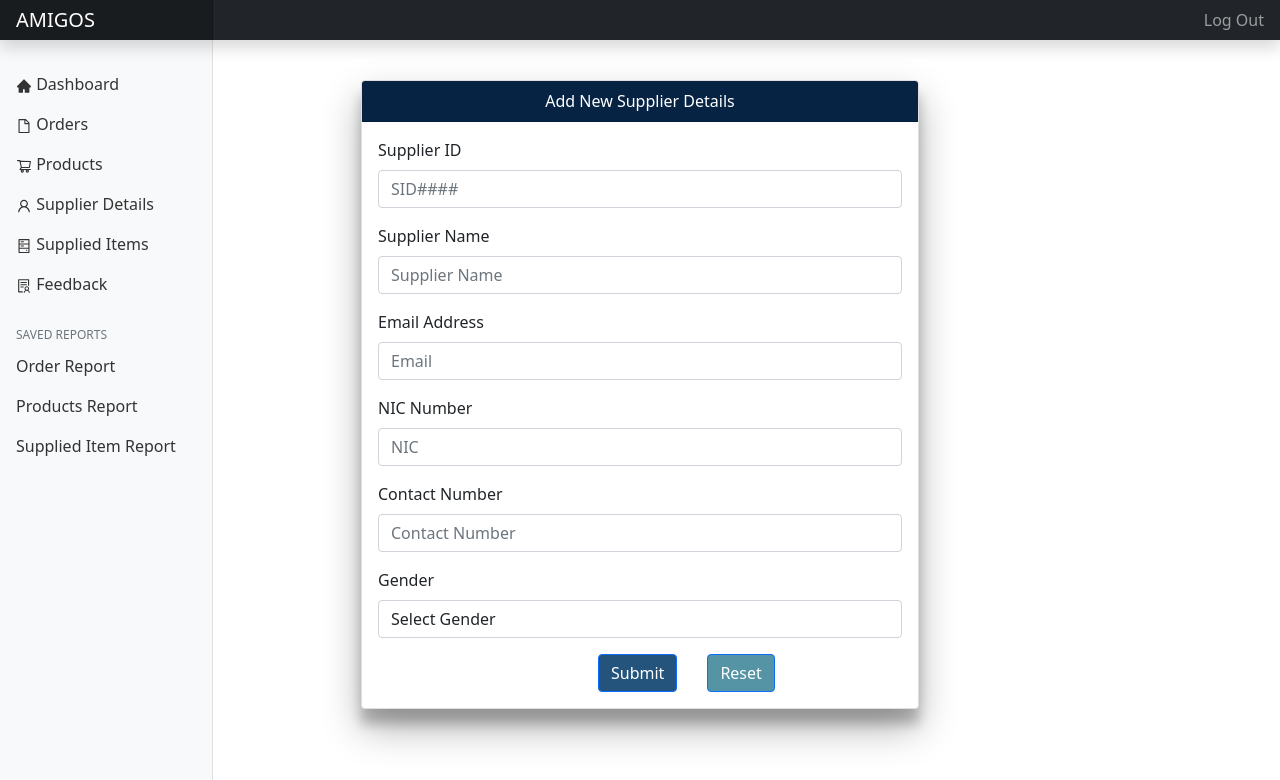
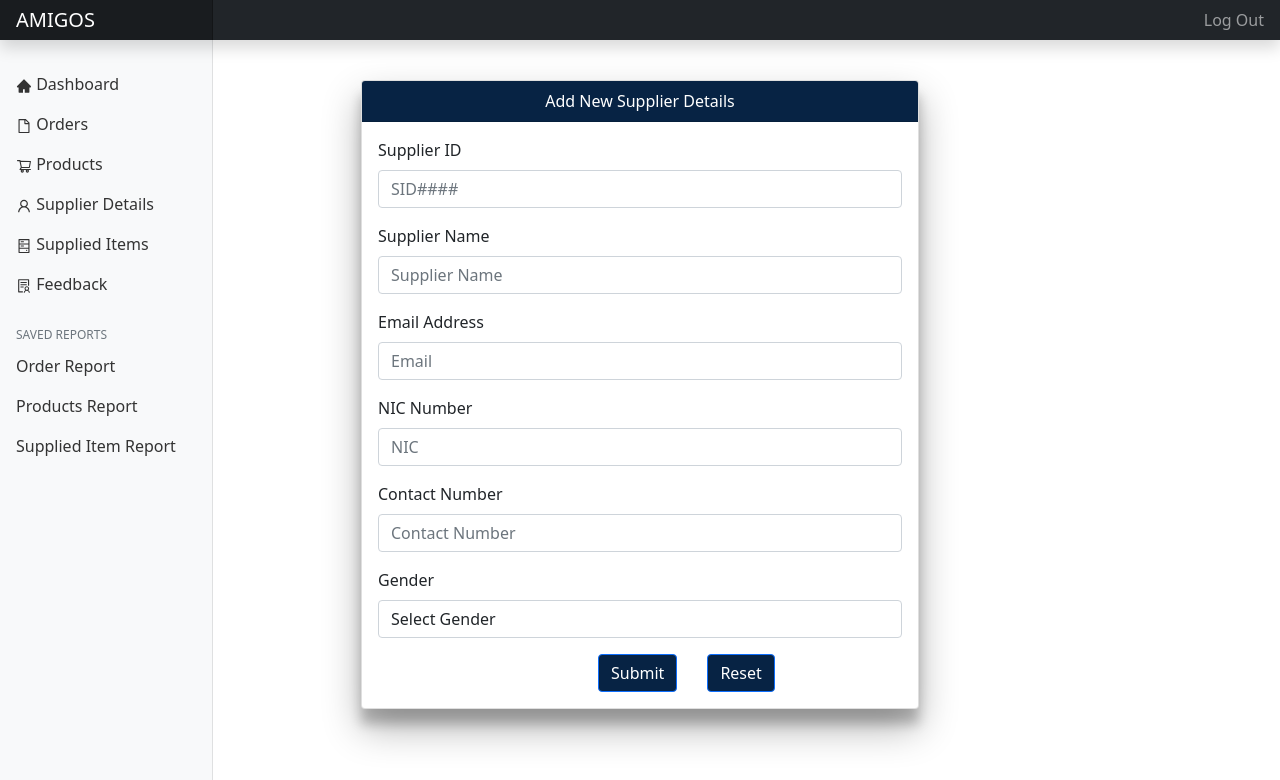
Before and after one commit to Minuli-Lavanya/Online-Shopping-Frontend, a React (Create React App) app in the folder frontend/: page /add in a window 1280 px wide. Shown: the top 780 px of the page. Built offline with nearby package versions, Linux system fonts and the light colour scheme.

Commit message:
changed supplier list

```diff
--- a/frontend/src/Components/SupplierDetails.js
+++ b/frontend/src/Components/SupplierDetails.js
@@ -2,7 +2,7 @@
 import React, {useState} from 'react';
 import {Card, Form, Button, Container} from 'react-bootstrap';
 import axios from "axios";
-
+import {useHistory} from 'react-router-dom'
 
 
 
@@ -16,9 +16,12 @@ export default function SupplierDetails() {
     const [phone_number, setPhone] = useState("");
     const [gender, setgender] = useState("");
 
-    function sendData(e){
+    const history = useHistory();
+
+    function SendData(e){
         e.preventDefault();
         //alert("Successfully Added");
+
 
         const newSupplier = {
             supplier_id,
@@ -31,8 +34,13 @@ export default function SupplierDetails() {
 
         //console.log(newSupplier);
 
+
         axios.post("http://localhost:8070/supplier/add", newSupplier).then(()=>{
-            alert("Successfully Added")
+
+            alert("You have successfully added supplier details");
+            history.push('/');
+
+
         }).catch((err)=>{
             alert(err)
         })
@@ -44,15 +52,13 @@ export default function SupplierDetails() {
 
 
 
-
-
 // render() {
     return(
         <Container style={{marginTop:40}}>
         <Card className = {"col-md-6 offset-md-3 offset-md-3"} style = {{boxShadow: "rgba(0, 0, 0, 0.3) 0px 19px 38px, rgba(0, 0, 0, 0.22) 0px 15px 12px"}}>
             <Card.Header style={{background: "#072344", color: "white"}}><center>Add New Supplier Details</center></Card.Header>
                 <Card.Body>
-                    <Form onSubmit={sendData}>
+                    <Form onSubmit={SendData}>
                         <Form.Group className="mb-3" controlId="formBasicid">
                             <Form.Label>Supplier ID</Form.Label>
                             <Form.Control type="text" placeholder="SID####" id="supplier_id" pattern="[S][I][D][0-9][0-9][0-9][0-9]" required
@@ -120,8 +126,8 @@ export default function SupplierDetails() {
 
 
 
-                        <Button variant="primary" type="submit" style={{marginLeft:220, background: "#24547c"}}>Submit</Button>
-                        <Button variant="primary" style={{marginLeft:30, background: "#5494a4",color:"white"}} onReset> Reset</Button>
+                        <Button variant="primary" type="submit" style={{marginLeft:220, background: "#072344"}}>Submit</Button>
+                        <Button variant="primary" style={{marginLeft:30, background: "#072344",color:"white"}} type= "reset"> Reset</Button>
                     </Form>
                 </Card.Body>
         </Card>
--- a/frontend/src/Components/SupplierDetailsList.js
+++ b/frontend/src/Components/SupplierDetailsList.js
@@ -1,10 +1,7 @@
-
 import React, {Component} from 'react';
 import axios from 'axios';
 import '../Styles/table.css';
 import * as AiIcon from "react-icons/ai";
-
-
 
 
 export default class SupplierDetailsList extends Component {
@@ -29,7 +26,6 @@ export default class SupplierDetailsList extends Component {
     addSupplier(){
         this.props.history.push('/add');
     }
-
 
 
 
```
